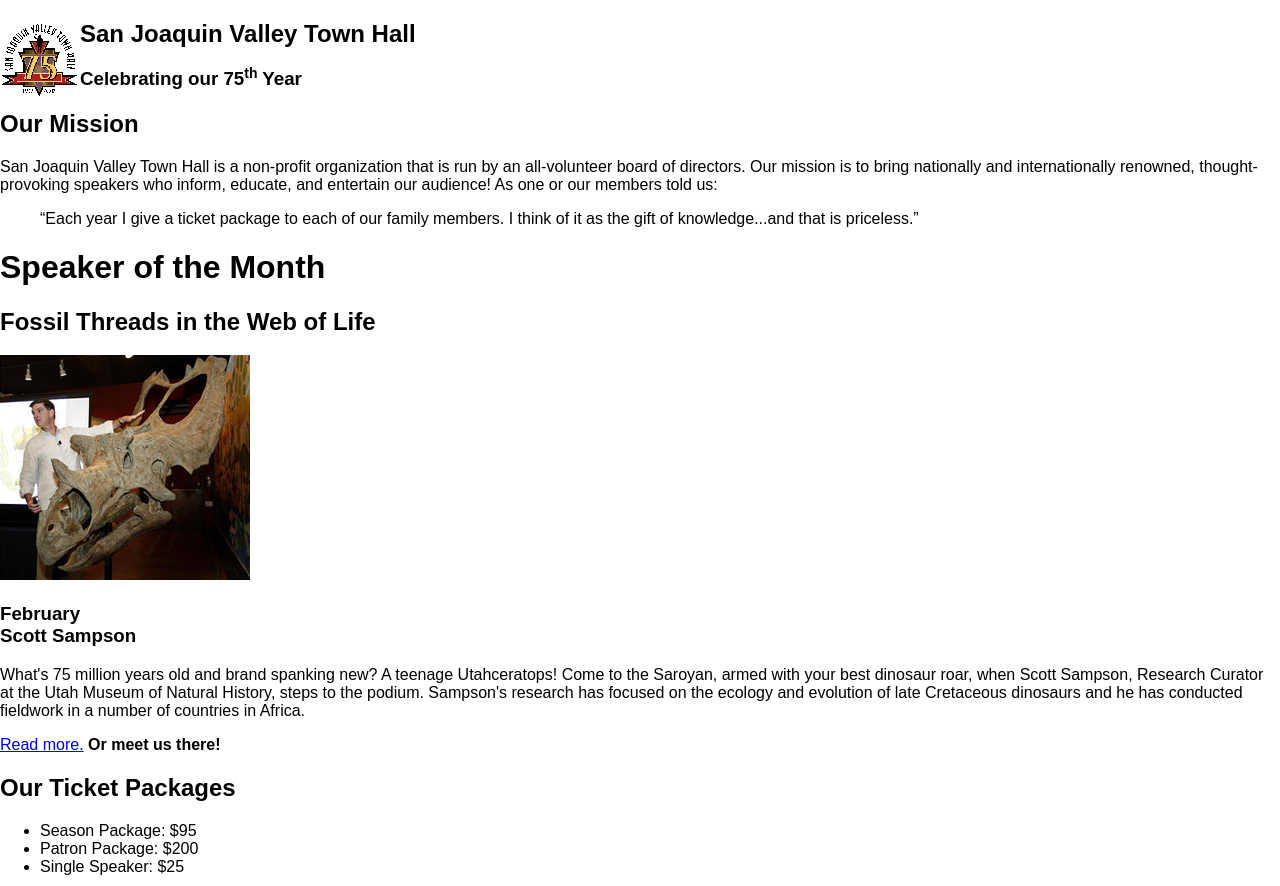
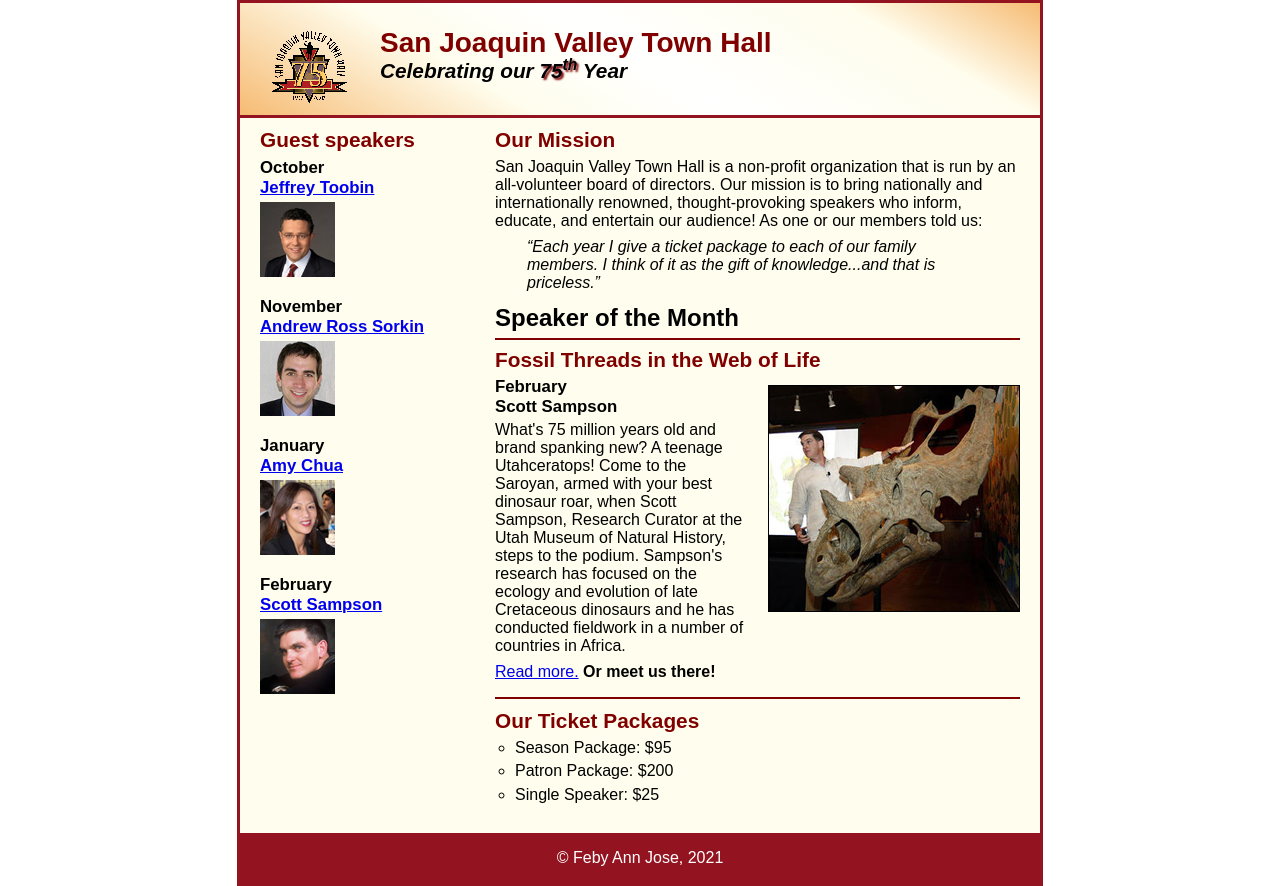
Before and after one commit to aibelj/A12, a plain HTML site: page text/index.html in a window 1280 px wide. Shown: the top 886 px of the page. Drawn offline with Linux system fonts and the light colour scheme; files that its build step writes are made by us from their sources; files whose address does not match are found by name.

Commit message:
Update main.css

```diff
--- a/styles/main.css
+++ b/styles/main.css
@@ -1,17 +1,172 @@
 /* the styles for the elements */
+* {
+	margin: 0;
+	padding: 0;
+}
+html {
+	background-color: white;
+}
 body {
 	font-family: Arial, Helvetica, sans-serif;
-    font-size: 100%;
+	font-size: 100%;
+	width: 800px;
+	margin: 0 auto;
+	border: 3px solid #931420;
+	background-color: #fffded;
 }
-
+a:focus, a:hover {
+	font-style: italic;
+}
 /* the styles for the header */
+header {
+	padding: 1.5em 0 2em 0;
+	border-bottom: 3px solid #931420;
+	background-image: -moz-linear-gradient(
+			30deg, #f6bb73 0%, #f6bb73 30%, white 50%, #f6bb73 80%, #f6bb73 100%);
+	background-image: -webkit-linear-gradient(
+			30deg, #f6bb73 0%, #fffded 30%, white 50%, #fffded 80%, #f6bb73 100%);
+	background-image: -o-linear-gradient(
+			30deg, #f6bb73 0%, #fffded 30%, white 50%, #fffded 80%, #f6bb73 100%);
+	background-image: linear-gradient(
+			30deg, #f6bb73 0%, #fffded 30%, white 50%, #fffded 80%, #f6bb73 100%);
+}
+header h2 {
+	font-size: 175%;
+	color: #800000;
+}
+header h3 {
+	font-size: 130%;
+	font-style: italic;
+}
 header img {
 	float: left;
+	padding: 0 30px;
 }
-
-/* the styles for the section */
+.shadow {
+	text-shadow: 2px 2px 2px #800000;
+}
+/* the styles for the navigation menu */
+#nav_menu ul {
+	list-style-type: none;
+	margin: 0;
+	padding: 0;
+	position: relative;
+}
+#nav_menu ul li {
+	float: left;
+}
+#nav_menu ul li a {
+	display: block;
+	width: 160px;
+	text-align: center;
+	padding: 1em 0;
+	text-decoration: none;
+	background-color: #800000;
+	color: white;
+	font-weight: bold;
+}
+#nav_menu a.current {
+	color: yellow;
+}
+#nav_menu ul ul {
+	display: none;
+	position: absolute;
+	top: 100%;
+}
+#nav_menu ul ul li {
+	float: none;
+}
+#nav_menu ul li:hover > ul {
+	display: block;
+}
+#nav_menu > ul::after {
+	content: "";
+	clear: both;
+	display: block;
+}
+/* the styles for the main content */
 main {
 	clear: left;
 }
 
+/* the styles for the section */
+section {
+	width: 525px;
+	float: right;
+	padding: 0 20px 20px 20px;
+}
+section h1 {
+	font-size: 150%;
+	padding: .5em 0 .25em 0;
+	margin: 0;
+}
+section h2 {
+	color: #800000;
+	font-size: 130%;
+	padding: .5em 0 .25em 0;
+}
+section p {
+	padding-bottom: .5em;
+}
+section blockquote {
+	padding: 0 2em;
+	font-style: italic;
+}
+section ul {
+	padding: 0 0 .25em 1.25em;
+	list-style-type: circle;
+}
+section li {
+	padding-bottom: .35em;
+}
+
+/* the styles for the article */
+article {
+	padding: .5em 0;
+	border-top: 2px solid #800000;
+	border-bottom: 2px solid #800000;
+}
+article h2 {
+	padding-top: 0;
+}
+article h3 {
+	font-size: 105%;
+	padding-bottom: .25em;
+}
+article img {
+	float: right;
+	margin: .5em 0 1em 1em;
+	border: 1px solid black;
+}
+
+/* the styles for the aside */
+aside {
+	width: 215px;
+	float: right;
+	padding: 0 0 20px 20px;
+}
+aside h2 {
+	color: #800000;
+	font-size: 130%;
+	padding: .5em 0 .25em 0;
+}
+
+aside h3 {
+	font-size: 105%;
+	padding-bottom: .25em;
+}
+aside img {
+	padding-bottom: 1em;
+}
+
 /* the styles for the footer */
+footer {
+	background-color: #931420;
+	clear: both;
+
+}
+footer p {
+	text-align: center;
+	color: white;
+	padding: 1em 0;
+}
```
